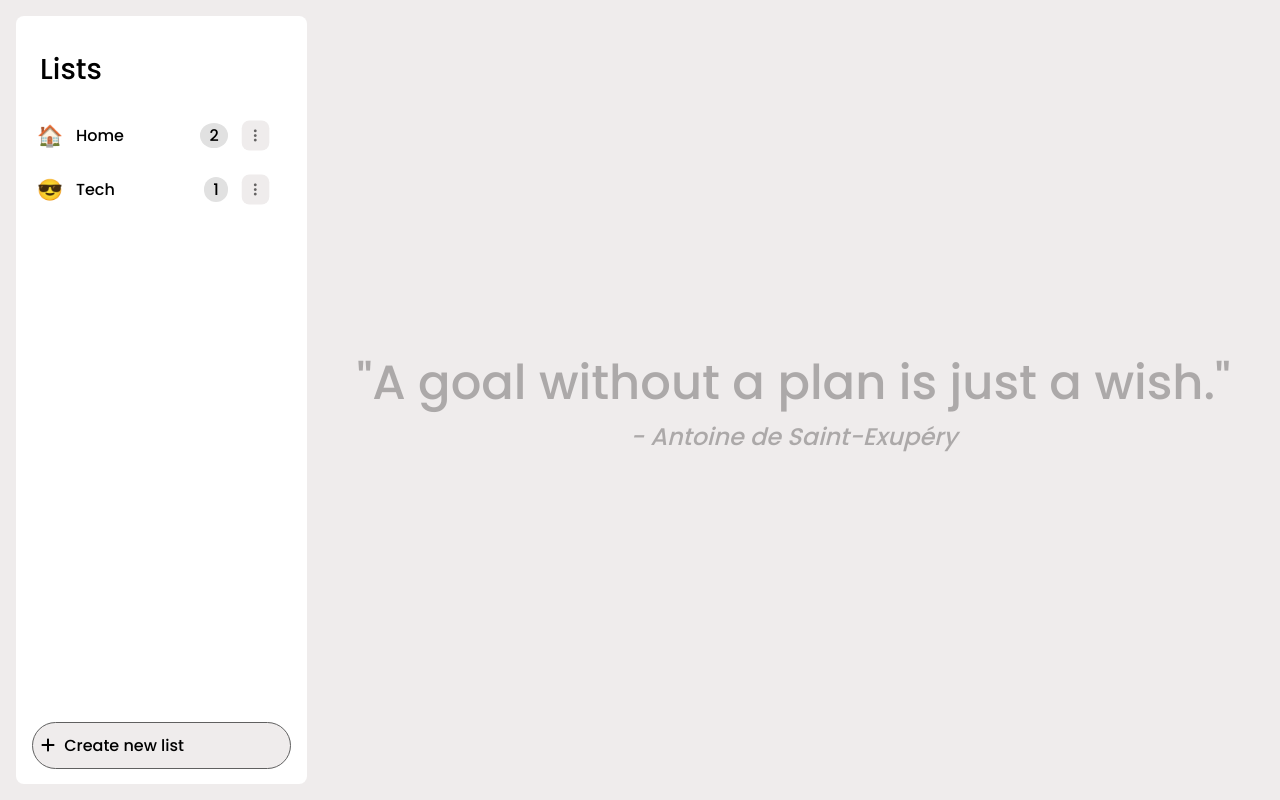
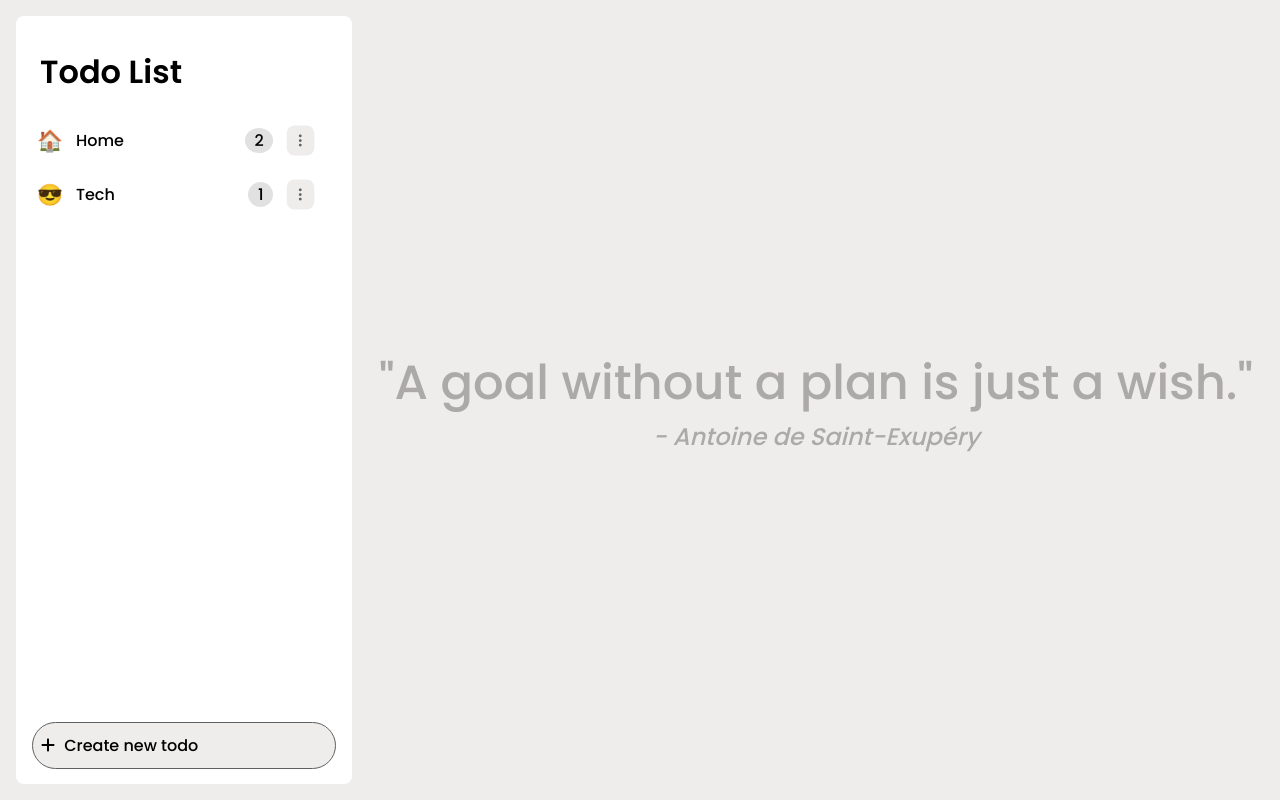
Before and after one commit to harshitrajsinha/momentodo, a Vue app: page / in a window 1280 px wide. Built offline with nearby package versions, Linux system fonts and the light colour scheme.

Commit message:
left section refactored

```diff
--- a/src/components/CreateListBtn.vue
+++ b/src/components/CreateListBtn.vue
@@ -1,5 +1,5 @@
 <template>
-  <button :class="$attrs.class" class="create-list-btn" @click="handleBtnClick">
+  <button class="create-list-btn" @click="handleBtnClick">
     <font-awesome-icon
       :style="{
         transform: `rotate(${rotation}deg)`,
--- a/src/components/CreateTaskList.vue
+++ b/src/components/CreateTaskList.vue
@@ -62,5 +62,6 @@ const showCreateTaskModal = () => {
 .create-task-btn-style {
   position: relative;
   width: -webkit-fill-available;
+  z-index: 5;
 }
 </style>
--- a/src/components/DisplayItemList.vue
+++ b/src/components/DisplayListItems.vue
@@ -18,11 +18,16 @@
           ref="listTitle"
           :data-key="index"
           class="list-name"
-          @dblclick="changeTitle(index, $event)"
+          @dblclick="handleListUpdate(index, $event)"
           >{{ item["title"] }}</span
         >
         <slot name="list-count" :count="item['task-count']"></slot>
-        <div class="options-container" @click="handleOptions($event)">
+        <div
+          ref="optionsContainerElem"
+          class="options-container"
+          :data-key="index"
+          @click="handleOptions($event)"
+        >
           <div :style="{ transform: `rotate(90deg)` }" class="options-button">
             ...
           </div>
@@ -30,7 +35,7 @@
             <div
               class="opt-edit"
               :data-key="index"
-              @click="changeTitle(index, $event)"
+              @click="handleListUpdate(index, $event)"
             >
               Edit
             </div>
@@ -51,9 +56,37 @@
 <script setup>
 import { ref, defineExpose } from "vue";
 const childListComponent = ref(null);
+let optionsElem = ref({});
+let optionContainerActive = ref(false);
+const optionsContainerElem = ref(null);
 const listTitle = ref(null);
 const listModel = defineModel("list-model");
-const emit = defineEmits(["getListId", "getTitleKey", "deleteList"]);
+const emit = defineEmits({
+  "get-list-id": (index, event) => {
+    if (typeof index === "number" && typeof event === "object") {
+      return true;
+    } else {
+      console.warn("Invalid List ID");
+      return false;
+    }
+  },
+  "update-list": (index) => {
+    if (typeof index === "number") {
+      return true;
+    } else {
+      console.warn("Invalid List ID");
+      return false;
+    }
+  },
+  "delete-list": (index) => {
+    if (typeof index === "number") {
+      return true;
+    } else {
+      console.warn("Invalid List ID");
+      return false;
+    }
+  },
+});
 
 const { listStyles, listContainerStyle } = defineProps({
   listStyles: String,
@@ -62,31 +95,48 @@ const { listStyles, listContainerStyle } = defineProps({
 defineExpose({ childListComponent });
 
 const handleListClick = (index, event) => {
-  emit("getListId", index, event);
+  emit("get-list-id", index, event);
 };
 
 const handleOptions = (event) => {
-  let options;
+  let elemKey =
+    event?.target?.getAttribute("data-key") ||
+    event?.target?.parentElement?.getAttribute("data-key") ||
+    -1;
+
+  // Closes any previous active options
+  if (optionContainerActive.value) {
+    if (optionsElem.value.style.display === "block") {
+      optionsElem.value.style.display = "none";
+      optionContainerActive.value = false;
+    }
+    if (elemKey && optionsElem.value?.getAttribute("data-key") === elemKey) {
+      return;
+    }
+  }
   if (event?.target?.className === "options-container") {
-    options = event.target.lastElementChild;
+    optionsElem.value = event.target.lastElementChild;
   } else if (event?.target?.className === "options-button") {
-    options = event.target.nextElementSibling;
-  } else if (event?.target?.parentElement?.className === "options") {
-    options = event.target.parentElement;
+    optionsElem.value = event.target.nextElementSibling;
   }
-  if (options.style.display === "none" || options.style.display === "") {
-    options.style.display = "block";
-  } else if (options.style.display === "block") {
-    options.style.display = "none";
+  if (
+    optionsElem.value.style.display === "none" ||
+    optionsElem.value.style.display === ""
+  ) {
+    optionsElem.value.style.display = "block";
+    optionContainerActive.value = true;
+  } else if (optionsElem.value.style.display === "block") {
+    optionsElem.value.style.display = "none";
+    optionContainerActive.value = false;
   }
 };
 
-const changeTitle = (index, event) => {
+const handleListUpdate = (index, event) => {
   event.stopPropagation();
   if (event?.target?.className === "opt-edit") {
     handleOptions(event);
   }
-  emit("getTitleKey", index);
+  emit("update-list", index);
 };
 
 const handleListDelete = (index, event) => {
@@ -94,7 +144,7 @@ const handleListDelete = (index, event) => {
   if (event?.target?.className === "opt-delete") {
     handleOptions(event);
   }
-  emit("deleteList", index);
+  emit("delete-list", index);
 };
 </script>
 
@@ -108,7 +158,6 @@ const handleListDelete = (index, event) => {
 }
 .list-name {
   user-select: none;
-  padding-right: 0.5rem;
   flex-grow: 1;
 }
 .options-container {
--- a/src/components/TaskDetails.vue
+++ b/src/components/TaskDetails.vue
@@ -264,6 +264,8 @@ textarea {
 }
 
 .create-task__emoji-btn {
+  background-color: #cbc9c9;
+  border-radius: 0.2rem;
   border: none;
   transform: scale(1.5);
   cursor: pointer;
--- a/src/components/Todo.vue
+++ b/src/components/Todo.vue
@@ -1,28 +1,32 @@
+<!--
+=== Template structure ===
+    TodoList
+    Default quote, if mid-right is inactive
+    TaskList
+    TaskDetails
+-->
 <template>
   <div class="main-container">
     <TodoList
-      v-model:todo-list-display="todoLists"
+      class="left-section"
       v-model:todo-data="todoData"
-      v-model:last-todo-item="todoData[todoData.length - 1]"
-      class="left-section"
-      @todoItem="showTaskLists"
+      @todo-list-id="showTaskLists"
     />
-    <div v-if="!toShowSection" :class="['default-txt']">
+    <div v-if="!toShowMidnRightSection" :class="['default-quote']">
       <div>"A goal without a plan is just a wish."</div>
-      <div class="author-name">- Antoine de Saint-Exupéry</div>
+      <div class="default-quote__author-name">- Antoine de Saint-Exupéry</div>
     </div>
     <TaskList
-      v-if="toShowSection"
-      ref="taskListComp"
+      v-if="toShowMidnRightSection"
       v-model:task-list-data="taskLists.value"
-      :class="['mid-section']"
+      class="mid-section"
       :style="{ maxWidth: listMaxWidth }"
       @getListId="showTaskDetail"
       @reloadTaskDetail="showTaskDetail"
       @close-taskD-modal="hideTaskDetails"
     />
     <TaskDetails
-      v-if="toShowSection"
+      v-if="toShowMidnRightSection"
       ref="taskDetails"
       v-model:allTaskData="taskLists.value"
       :class="[
@@ -35,32 +39,27 @@
 </template>
 
 <script setup>
-import {
-  ref,
-  onMounted,
-  onBeforeUnmount,
-  computed,
-  watch,
-  onUpdated,
-} from "vue";
+import { ref, onMounted, computed, watch } from "vue";
 import TaskList from "./TaskList.vue";
 import TaskDetails from "./TaskDetails.vue";
 import TodoList from "./TodoList.vue";
+
+let todoData = ref([]); // Array of all todo items and their respective tasks
 let taskDetails = ref(null);
-let taskListComp = ref(null);
 let taskLists = ref([]);
-let todoLists = ref([]);
+
 let toShowTaskDetails = ref(false);
 let toCloseTaskDetails = ref(false);
 let listMaxWidth = ref("80%");
-let toShowSection = ref(false);
-let todoData = ref([]);
+let toShowMidnRightSection = ref(false);
 
+// Set todo data on mounting
 onMounted(() => {
   const getTodoData = localStorage.getItem("todo-data");
   if (getTodoData) {
     todoData.value = JSON.parse(getTodoData);
   } else {
+    // Sample data
     todoData.value = [
       {
         icon: "🏠",
@@ -70,19 +69,19 @@ onMounted(() => {
             "is-completed": false,
             title: "Add Sugar",
             "task-priority": "medium",
-            notes: "testing",
+            notes: "Add 1/2 spoon sugar",
           },
           {
             "is-completed": false,
             title: "Add Spices",
             "task-priority": "medium",
-            notes: "testing",
+            notes: "Add spices according to taste",
           },
           {
             "is-completed": true,
             title: "Add Salt",
             "task-priority": "medium",
-            notes: "testing",
+            notes: "Add salt according to taste",
           },
         ],
       },
@@ -92,9 +91,9 @@ onMounted(() => {
         "task-list": [
           {
             "is-completed": false,
-            title: "Add Veggies",
+            title: "MomenTodo",
             "task-priority": "urgent",
-            notes: "testing",
+            notes: "Use this task making application",
           },
         ],
       },
@@ -102,6 +101,7 @@ onMounted(() => {
   }
 });
 
+// update localStorage on change in todo data
 watch(
   todoData,
   () => {
@@ -111,22 +111,10 @@ watch(
 );
 
 const showTaskLists = (listId) => {
-  toShowSection.value = true;
+  toShowMidnRightSection.value = true;
   taskLists.value = computed(() => todoData.value[listId]["task-list"]);
   if (toShowTaskDetails.value === true) hideTaskDetails(false);
 };
-
-todoLists.value = computed(() =>
-  todoData.value.map((elem) => {
-    return {
-      icon: elem["icon"],
-      title: elem["title"],
-      "task-count": elem["task-list"].filter(
-        (elem) => elem["is-completed"] === false
-      ).length,
-    };
-  })
-);
 
 const showTaskDetail = (listId, isCheckbox) => {
   if (isCheckbox) {
@@ -134,7 +122,7 @@ const showTaskDetail = (listId, isCheckbox) => {
       taskLists.value.value["is-completed"] =
         !taskLists.value.value["is-completed"];
     }
-    if (toShowSection.value) {
+    if (toShowMidnRightSection.value) {
       taskDetails.value.getCurrentListData(listId);
     }
     return;
@@ -159,26 +147,30 @@ const hideTaskDetails = (data) => {
 };
 
 // functionality to save data before page reloads or tab closes
-{
-  const handleBeforeUnload = (event) => {
-    // event.preventDefault(); // Some browsers require this
-    // event.returnValue = "";
-    localStorage.setItem("harshit", "harshit");
-    console.log("Page is about to refresh or close!");
-  };
+// {
+// const handleBeforeUnload = (event) => {
+//   event.preventDefault(); // Some browsers require this
+//   console.log("Page is about to refresh or close!");
+// };
 
-  onMounted(() => {
-    window.addEventListener("beforeunload", handleBeforeUnload);
-  });
+// onMounted(() => {
+//   window.addEventListener("beforeunload", handleBeforeUnload);
+// });
 
-  onBeforeUnmount(() => {
-    window.removeEventListener("beforeunload", handleBeforeUnload);
-  });
-}
+// onBeforeUnmount(() => {
+//   window.removeEventListener("beforeunload", handleBeforeUnload);
+// });
+// }
 </script>
 
 <style scoped>
-.default-txt {
+.main-container {
+  overflow: hidden;
+  display: flex;
+  position: relative;
+}
+
+.default-quote {
   color: #888585a7;
   display: flex;
   flex-direction: column;
@@ -190,18 +182,14 @@ const hideTaskDetails = (data) => {
   width: calc(100% - 23%);
 }
 
-.default-txt .author-name {
+.default-quote__author-name {
   font-size: 1.5rem;
   font-style: italic;
 }
 
-.main-container {
-  overflow: hidden;
-  display: flex;
-  position: relative;
-}
-
 .left-section {
+  min-width: 21rem;
+  max-width: 21rem;
   width: 23%;
   height: calc(100vh - 2rem);
 }
--- a/src/components/TodoList.vue
+++ b/src/components/TodoList.vue
@@ -1,22 +1,30 @@
+<!--
+=== Template structure ===
+    Heading
+    Todo lists
+    Input field + Emoji button
+    Create Todo button
+-->
+
 <template>
   <div class="todo-list-container">
-    <div class="todo-list__heading">Lists</div>
-    <!-- Pass a default icon in case icon is not present -->
-    <DisplayItemList
+    <div class="todo-list__heading">Todo List</div>
+    <DisplayListItems
       v-model:list-model="todoListData.value"
       listStyles="todo-list-style"
-      @getListId="handleListId"
-      @getTitleKey="updateTitle"
-      @deleteList="deleteList"
+      @get-list-id="emitListId"
+      @update-list="updateTitle"
+      @delete-list="deleteList"
       ><template #list-icon="{ icon }">
         <span class="todo-list-icon">{{ icon }}</span>
       </template>
       <template #list-count="{ count }">
         <div class="todo-lists__list-count">{{ count }}</div>
       </template>
-    </DisplayItemList>
-    <div :class="['todo-list__input', { active: toShowTodoInput }]">
-      <button @click="toggleTodoEmojiPicker">{{ buttonTxt }}</button
+    </DisplayListItems>
+    <div :class="['todo-list__input-container', { active: toShowTodoInput }]">
+      <!-- Emoji button -->
+      <button @click="toggleTodoEmojiPicker">{{ emojiButtonTxt }}</button
       ><EmojiPicker
         v-if="showTodoEmojiPicker"
         :display-recent="true"
@@ -26,41 +34,71 @@
       <input
         type="text"
         maxlength="15"
-        v-model="newTodo['title']"
-        @input="writeNewTodo"
-        @blur="getNewTodo"
+        v-model="newTodoItem['title']"
+        @input="writenewTodoTitle"
+        @blur="getnewTodoItem"
       />
     </div>
     <CreateListBtn
-      btnText="Create new list"
-      class="create-list-btn-style"
-      @toShowModal="toggleTodoListInput"
+      ref="createListBtn"
+      btnText="Create new todo"
+      class="create-new-todo-btn"
+      @toShowModal="toggleTodoInputField"
     />
   </div>
 </template>
 
 <script setup>
+import { ref, computed } from "vue";
 import EmojiPicker from "vue3-emoji-picker";
 import "vue3-emoji-picker/css";
-import DisplayItemList from "./DisplayItemList.vue";
+import DisplayListItems from "./DisplayListItems.vue";
 import CreateListBtn from "./CreateListBtn.vue";
-import { ref } from "vue";
 
+let timerId = ref(null);
+let createListBtn = ref(null);
+let newTitle = ref(true);
+let lastTodoItem = ref({});
 const defaultButtonTxt = "😁";
-let buttonTxt = ref(defaultButtonTxt);
-let timerId = ref(null);
-let newTitle = ref(true);
-const defaultTodoObj = { icon: buttonTxt.value, title: "", "task-list": [] };
-let newTodo = ref(defaultTodoObj);
+let emojiButtonTxt = ref(defaultButtonTxt);
+const defaultTodoObj = {
+  icon: emojiButtonTxt.value,
+  title: "",
+  "task-list": [],
+};
+let newTodoItem = ref(defaultTodoObj);
 let showTodoEmojiPicker = ref(false);
-let todoListData = defineModel("todo-list-display");
+let todoListData = ref([]);
 let todoData = defineModel("todo-data");
-let lastItem = defineModel("last-todo-item");
 let toShowTodoInput = ref(false);
 let contentEditable = ref(false);
-let emit = defineEmits(["todoItem"]);
 
-const handleListId = (id, event) => {
+let emit = defineEmits({
+  "todo-list-id": (todoListId) => {
+    if (typeof todoListId === "number") {
+      return true;
+    } else {
+      console.warn("Invalid Todo List ID!");
+      return false;
+    }
+  },
+});
+
+lastTodoItem.value = computed(() => todoData[todoData.length - 1]);
+
+todoListData.value = computed(() =>
+  todoData.value.map((elem) => {
+    return {
+      icon: elem["icon"],
+      title: elem["title"],
+      "task-count": elem["task-list"].filter(
+        (elem) => elem["is-completed"] === false
+      ).length,
+    };
+  })
+);
+
+const emitListId = (todoListId, event) => {
   if (event?.target?.className === "options-container") {
     return;
   }
@@ -76,17 +114,22 @@ const handleListId = (id, event) => {
   ) {
     return;
   }
-  emit("todoItem", id);
+  emit("todo-list-id", todoListId);
 };
 
-const toggleTodoListInput = () => {
+const resetTodoInputValues = () => {
+  if (showTodoEmojiPicker) {
+    showTodoEmojiPicker.value = false;
+  }
+  newTodoItem["title"] = "";
+  newTodoItem.value = { icon: defaultButtonTxt, title: "", "task-list": [] };
+  emojiButtonTxt.value = defaultButtonTxt;
+  newTitle.value = true;
+};
+const toggleTodoInputField = () => {
+  createListBtn.value.rotateIcon();
   toShowTodoInput.value = !toShowTodoInput.value;
-  if (toShowTodoInput.value) {
-    newTodo["title"] = "";
-    newTodo.value = { icon: defaultButtonTxt, title: "", "task-list": [] };
-    buttonTxt.value = defaultButtonTxt;
-    newTitle.value = true;
-  }
+  if (toShowTodoInput) resetTodoInputValues();
 };
 
 const updateTitle = (key) => {
@@ -116,10 +159,10 @@ const deleteList = (id) => {
 };
 
 const onSelectGroupEmoji = (emoji) => {
-  buttonTxt.value = emoji["i"];
-  newTodo.value["icon"] = emoji["i"];
+  emojiButtonTxt.value = emoji["i"];
+  newTodoItem.value["icon"] = emoji["i"];
   showTodoEmojiPicker.value = !showTodoEmojiPicker.value;
-  getNewTodo(false);
+  getnewTodoItem();
 };
 const toggleTodoEmojiPicker = () => {
   showTodoEmojiPicker.value = !showTodoEmojiPicker.value;
@@ -129,9 +172,10 @@ const toggleTodoEmojiPicker = () => {
   }
 };
 
-const writeNewTodo = (event) => {
+// Function to insert new todo item's title
+const writenewTodoTitle = (event) => {
   if (event.inputType === "deleteWordBackward" && event.data === null) {
-    // delete last todo
+    // deleted all letters at once -> delete last todo item
     if (timerId.value !== null) {
       clearTimeout(timerId.value);
       timerId.value = null;
@@ -139,48 +183,45 @@ const writeNewTodo = (event) => {
     todoData.value.pop();
     newTitle.value = true;
   }
-  if (newTodo.value["title"]) {
-    if (newTodo.value["title"].length === 1 && newTitle.value) {
+  if (newTodoItem.value["title"]) {
+    if (newTodoItem.value["title"].length === 1 && newTitle.value) {
+      // new todo item => create
       newTitle.value = false;
-      todoData.value.push(newTodo.value);
-    } else if (newTodo.value["title"].length === 1 && !newTitle.value) {
-      lastItem.value["title"] = newTodo.value["title"];
-    } else if (newTodo.value["title"].length > 1) {
-      lastItem.value["title"] = newTodo.value["title"];
+      todoData.value.push(newTodoItem.value);
+    } else if (newTodoItem.value["title"].length === 1 && !newTitle.value) {
+      // If not new title but re-writing => update
+      lastTodoItem.value["title"] = newTodoItem.value["title"];
+    } else if (newTodoItem.value["title"].length > 1) {
+      lastTodoItem.value["title"] = newTodoItem.value["title"];
     }
   }
 };
 
-const getNewTodo = (event) => {
-  // if (
-  //   event?.relatedTarget?.nodeName === "BUTTON" &&
-  //   event?.relatedTarget?.classList.contains("create-list-btn")
-  // ) {
-  //   if (newTodo.value["title"].length) {
-  //     timerId = setTimeout(() => {
-  //       todoData.value.pop();
-  //       timerId = null;
-  //     }, 1000);
-  //   }
-  //   return;
-  // }
-  if (newTodo.value["title"]) {
+// Function to save new todo (title + icon + task-lists) on blur
+const getnewTodoItem = () => {
+  if (newTodoItem.value["title"]) {
     if (
-      newTodo.value["icon"] === defaultButtonTxt &&
+      newTodoItem.value["icon"] === defaultButtonTxt &&
       !showTodoEmojiPicker.value
     ) {
       if (!timerId.value) {
+        // 1200ms window for clicking emoji button after blur
         timerId.value = setTimeout(() => {
-          // If emoji picker is not clicked
-          lastItem.value = { ...newTodo.value };
-          toggleTodoListInput();
+          lastTodoItem.value = { ...newTodoItem.value };
+          if (toShowTodoInput.value) {
+            // Remove and reset input field
+            toggleTodoInputField();
+          } else {
+            // Reset input field
+            resetTodoInputValues();
+          }
           timerId.value = null;
-        }, 1500);
+        }, 1200);
       }
     } else {
       // If emoji picker was clicked
-      lastItem.value = { ...newTodo.value };
-      toggleTodoListInput();
+      lastTodoItem.value = { ...newTodoItem.value };
+      toggleTodoInputField();
     }
   }
 };
@@ -192,14 +233,13 @@ const getNewTodo = (event) => {
   background-color: white;
   padding: 2rem;
   padding-left: 1rem;
-  margin-top: 1rem;
-  margin-bottom: 1rem;
-  margin-left: 1rem;
+  margin: 1rem 0 1rem 1rem;
   border-radius: 0.5rem;
 }
 
 .todo-list__heading {
-  font-size: 1.8rem;
+  font-size: 2rem;
+  font-weight: 600;
   padding-left: 0.5rem;
   margin-bottom: 1.5rem;
 }
@@ -214,6 +254,7 @@ const getNewTodo = (event) => {
 
 ::v-deep(div.display-list-container) {
   overflow-y: auto;
+  overflow-x: hidden;
   max-height: calc(70vh - 2rem);
   height: calc(70vh - 2rem);
 }
@@ -239,7 +280,7 @@ const getNewTodo = (event) => {
   margin-left: auto;
 }
 
-.todo-list__input {
+.todo-list__input-container {
   display: flex;
   gap: 0.2rem;
   margin: 1rem 0;
@@ -250,12 +291,12 @@ const getNewTodo = (event) => {
   transition: max-height 0.8s ease-in-out;
 }
 
-.todo-list__input.active {
+.todo-list__input-container.active {
   bottom: 8%;
   max-height: 200px;
 }
 
-.todo-list__input button {
+.todo-list__input-container button {
   border-radius: 0.5rem;
   border: 1px solid black;
   width: 2rem;
@@ -263,7 +304,7 @@ const getNewTodo = (event) => {
   cursor: pointer;
 }
 
-.todo-list__input input {
+.todo-list__input-container input {
   border-radius: 0.5rem;
   padding: 0.5rem;
   background-color: #efecec;
@@ -272,7 +313,7 @@ const getNewTodo = (event) => {
   outline: none;
 }
 
-::v-deep(button.create-list-btn-style) {
+::v-deep(button.create-new-todo-btn) {
   position: absolute;
   bottom: 2%;
   width: calc(100% - 2rem);
```
Also changed, not shown: src/components/TaskList.vue (+6 -6 lines), public/possible-dark-mode.png (added), 1 other file (tests, documents, lock files or other folders).
